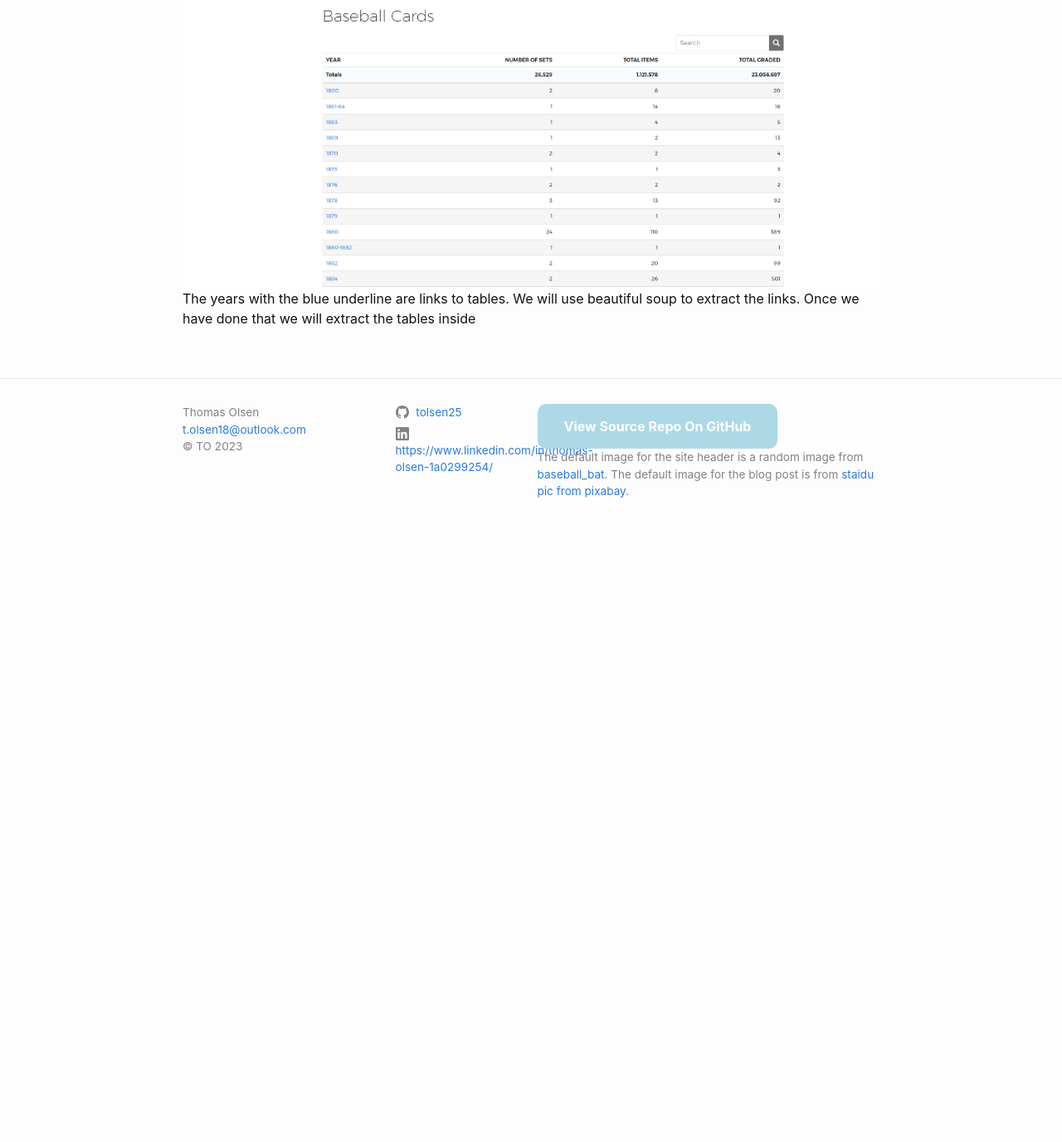
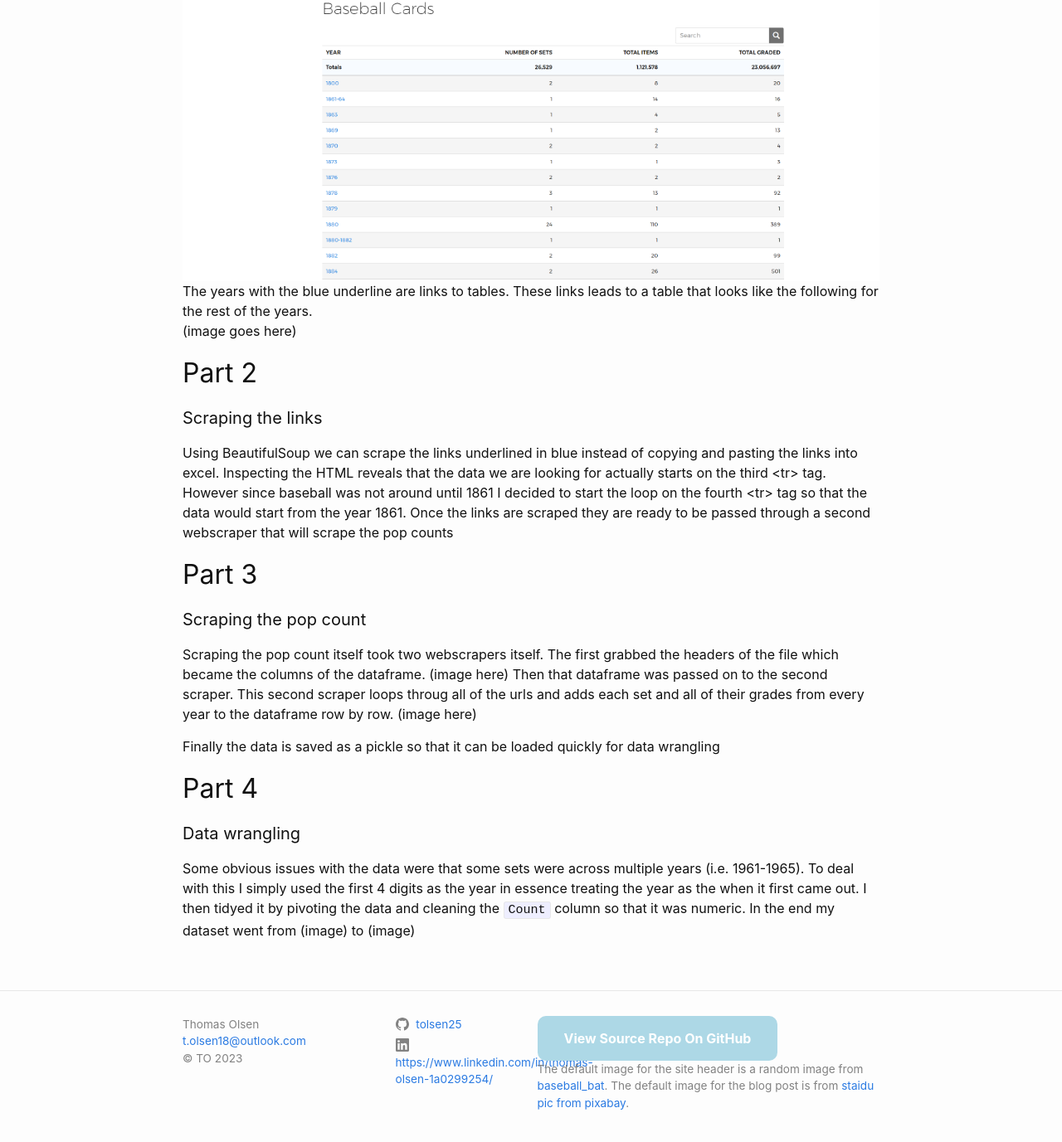
Before and after one commit to tolsen25/tolsen25.github.io, a Jekyll site: the page built from _posts/2023-12-13-final.md, in a window 1280 px wide and 1400 px high, scrolled down 796 px. Shown: the top 1377 px of the window at 83% size. Built offline with Jekyll 4.4.1, drawn with Linux system fonts in a browser that asks for light colours; comment, search, counter and statistics services are not loaded; before the commit the page ends 1458 px from its top, so only the background shows below that; some of the changed text lies outside the part shown.

Commit message:
Update 2023-12-13-final.md

```diff
--- a/_posts/2023-12-13-final.md
+++ b/_posts/2023-12-13-final.md
@@ -9,6 +9,26 @@ description: Using BeautifulSoup to webscrape
 Sports card collecting is a hobby enjoyed by many around the world. People like to collect cards from their favorite players and team.  There is also a lively market for buying and selling sports cards.  One of the factors that determines the value of the card is the condition that it is in. Companies like the Professional Sports Authenticator (PSA) give the cards a grade on a scale from Authentic (i.e. 0 but real) to 10 (Gem Mint).  PSA keeps track of the cards that they have graded in a table on their website in a section called the pop report.
 
 ## Part 1
-### Exploring the tables
+#### Exploring the tables
 ![test](/assets/images/links.png "links")
-The years with the blue underline are links to tables.  We will use beautiful soup to extract the links. Once we have done that we will extract the tables inside
+The years with the blue underline are links to tables.  These links leads to a table that looks like the following for the rest of the years.
+(image goes here)
+
+
+## Part 2
+#### Scraping the links
+Using BeautifulSoup we can scrape the links underlined in blue instead of copying and pasting the links into excel.  Inspecting the HTML reveals that the data we are looking for actually starts on the third <tr> tag.  However since baseball was not around until 1861 I decided to start the loop on the fourth <tr> tag so that the data would start from the year 1861.  Once the links are scraped they are ready to be passed through a second webscraper that will scrape the pop counts
+
+## Part 3
+#### Scraping the pop count
+Scraping the pop count itself took two webscrapers itself.  The first grabbed the headers of the file which became the columns of the dataframe.
+(image here)
+Then that dataframe was passed on to the second scraper.  This second scraper loops throug all of the urls and adds each set and all of their grades from every year to the dataframe row by row.
+(image here)
+
+Finally the data is saved as a pickle so that it can be loaded quickly for data wrangling
+
+## Part 4
+#### Data wrangling
+Some obvious issues with the data were that some sets were across multiple years (i.e. 1961-1965). To deal with this I simply used the first 4 digits as the year in essence treating the year as the when it first came out.  I then tidyed it by pivoting the data and cleaning the `Count` column so that it was numeric.  In the end my dataset went from
+(image) to (image)
```
